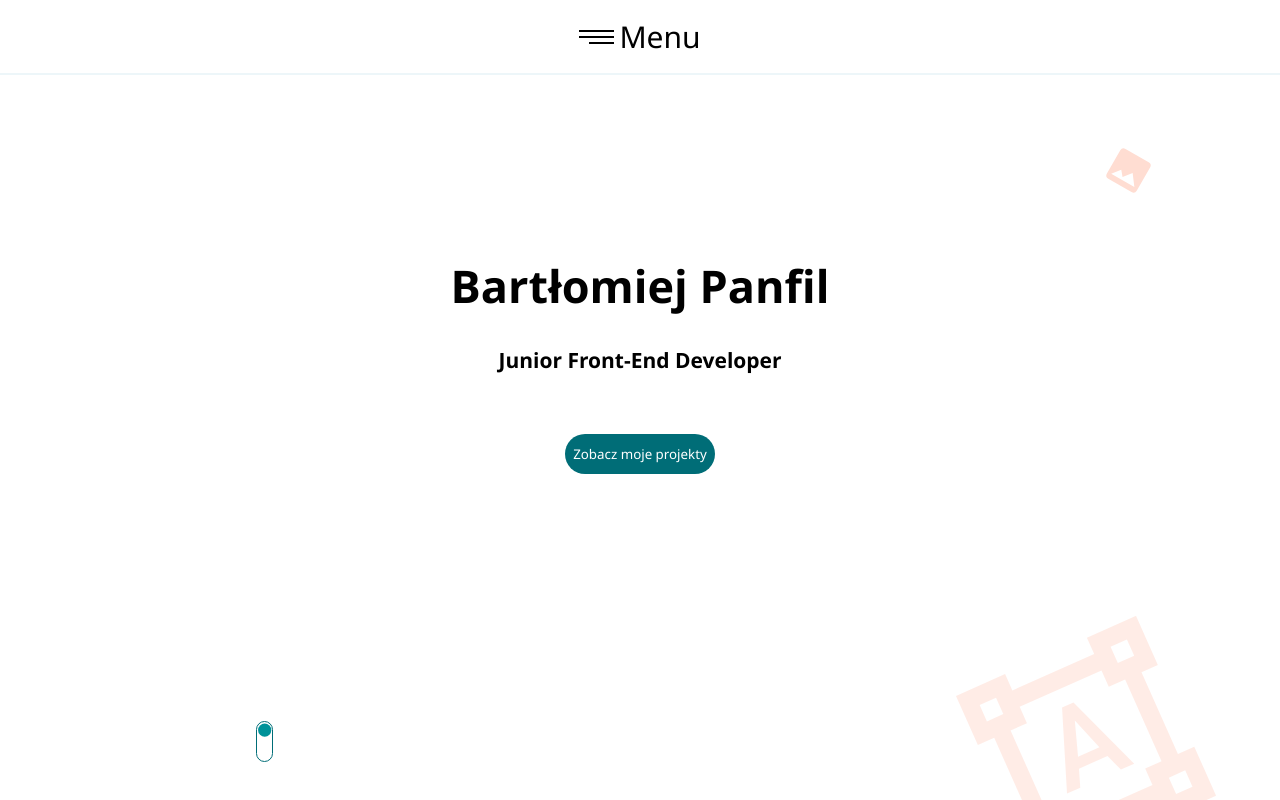
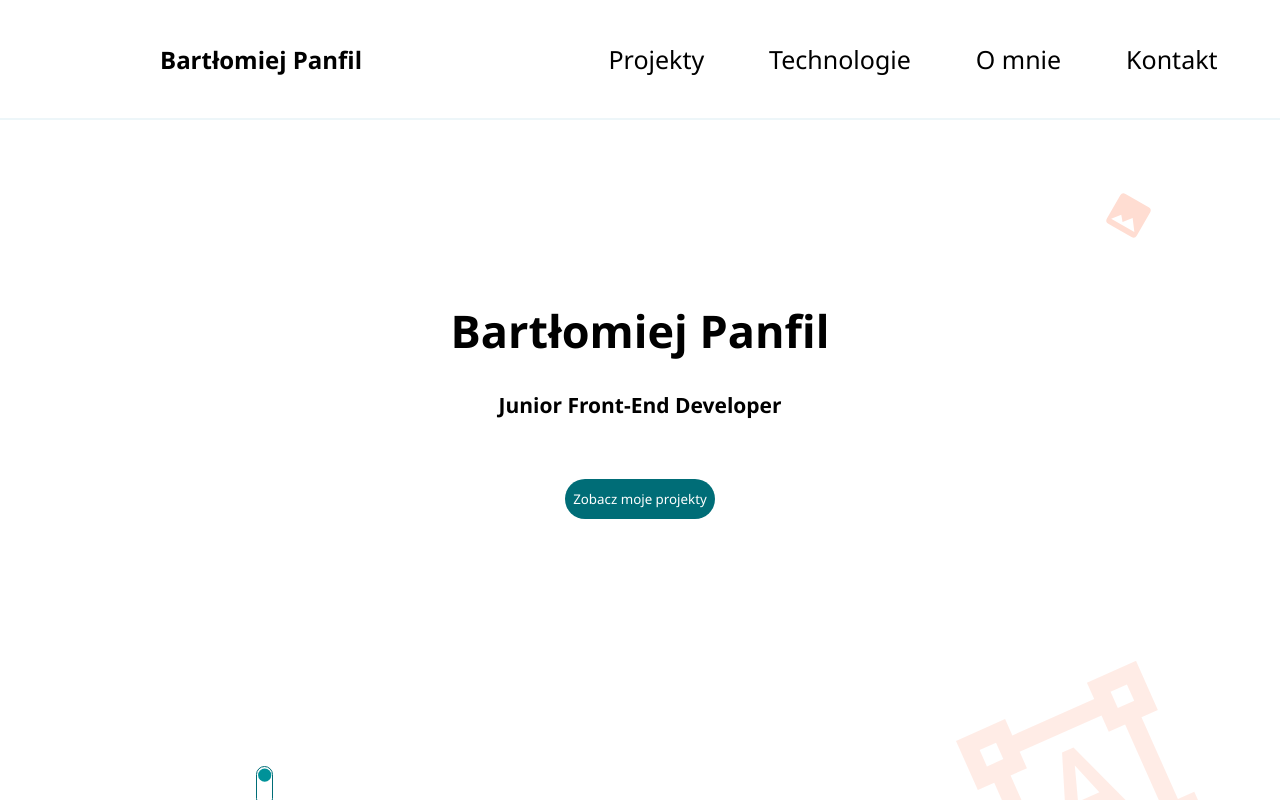
Before and after one commit to Bartlomiej95/MyWebsite, a React (Create React App) app: page / in a window 1280 px wide. Shown: the top 800 px of the page. Built offline with nearby package versions, Linux system fonts and the light colour scheme; what react-animations would draw is missing.

Commit message:
Create header in desktop view

```diff
--- a/src/molecules/FlyoutMenu/FlyoutMenu.js
+++ b/src/molecules/FlyoutMenu/FlyoutMenu.js
@@ -1,11 +1,10 @@
 import styled, { css, keyframes } from 'styled-components';
 import { Link } from 'react-scroll';
-import { fadeInDown, fadeInUp } from 'react-animations';
+import { fadeInDown } from 'react-animations';
 import exitIcon from '../../assets/exit.svg';
 import { MenuHeading } from '../../components/Heading/Heading';
 
 const FlyoutMenuAnimation = keyframes`${fadeInDown}`;
-const ExitMenuAnimation = keyframes`${fadeInUp}`;
 
 const Wrapper = styled.div`
     position: relative;
@@ -14,6 +13,10 @@ const Wrapper = styled.div`
     height: 100vh;
     display: none;
     animation: .3s ${FlyoutMenuAnimation};
+
+    @media(min-width: 1280px){
+        display:none;
+    }
 
 
     ${({ showMenu }) => showMenu
--- a/src/organisms/Header/Header.js
+++ b/src/organisms/Header/Header.js
@@ -1,5 +1,6 @@
-import react, { useState } from 'react';
+import React, { useState } from 'react';
 import styled, { css } from 'styled-components';
+import { Link } from 'react-scroll';
 import menuIcon from '../../assets/menuIcon.svg';
 import FlyoutMenu from '../../molecules/FlyoutMenu/FlyoutMenu';
 import { MenuHeading } from '../../components/Heading/Heading';
@@ -18,11 +19,63 @@ const HeaderWrapper = styled.header`
     z-index: 5;
     cursor: pointer;
 
+    @media(min-width: 1280px) {
+        display: none;
+    }
+
     img {
         margin-right: 5px;
     }
 `;
 
+const HeaderWrapperDesktop = styled.header`
+
+    @media(min-width: 1280px){
+        display: flex;
+        flex-direction: row;
+        flex-wrap: nowrap;
+        justify-content: space-between;
+        height: ${({ theme }) => theme.Header.desktopHeight};
+        border-bottom: ${({ theme }) => theme.Header.borderBottom} solid #EDF6F9;
+    }
+
+`;
+
+const LeftSide = styled.div`
+     @media(min-width: 1280px) {
+        height: 100%;
+        line-height: ${({ theme }) => theme.Header.desktopHeight};
+        width: 20vw;
+        margin: 0 auto;
+    }
+`;
+
+const Navigation = styled.nav`
+    @media(min-width: 1280px) {
+        display: block;
+        width: 55vw;
+        height: 100%;
+        padding-right: 30px;
+    }
+`;
+
+const WrapperUl = styled.ul`
+    @media(min-width: 1280px) {
+        display: flex;
+        flex-direction: row;
+        flex-wrap: nowrap;
+        align-items: center;
+        justify-content: space-around;
+        width: 100%;
+        height:100%;
+    }
+`;
+
+const NavLink = styled(Link)`
+    display: block;
+    font-size: 25px;
+    cursor: pointer;
+`;
 
 const Header = () => {
 
@@ -41,10 +94,61 @@ const Header = () => {
         <>
             {
                 !visibilityFlyoutMenu && (
-                    <HeaderWrapper onClick={(e) => handleClick(e)}>
-                        <img src={menuIcon} alt="ikona menu"/>
-                        <MenuHeading>Menu</MenuHeading>
-                    </HeaderWrapper>
+                    <>
+                        <HeaderWrapper onClick={(e) => handleClick(e)}>
+                            <img src={menuIcon} alt="ikona menu"/>
+                            <MenuHeading>Menu</MenuHeading>
+                        </HeaderWrapper>
+                        <HeaderWrapperDesktop>
+                            <LeftSide>
+                                <h2>Bartłomiej Panfil</h2>
+                            </LeftSide>
+                            <Navigation>
+                                <WrapperUl>
+                                <NavLink
+                                    activeClass="active"
+                                    to="projects"
+                                    spy={true}
+                                    smooth={true}
+                                    duration={500}
+                                    isDynamic={true}
+                                >
+                                    Projekty
+                                </NavLink>
+                                <NavLink
+                                    activeClass="active"
+                                    to="tech"
+                                    spy={true}
+                                    smooth={true}
+                                    duration={750}
+                                    isDynamic={true}
+                                >
+                                    Technologie
+                                </NavLink>
+                                <NavLink
+                                    activeClass="active"
+                                    to="about"
+                                    spy={true}
+                                    smooth={true}
+                                    duration={1000}
+                                    isDynamic={true}
+                                >
+                                    O mnie
+                                </NavLink>
+                                <NavLink
+                                    activeClass="active"
+                                    to="contact"
+                                    spy={true}
+                                    smooth={true}
+                                    duration={1250}
+                                    isDynamic={true}
+                                >
+                                    Kontakt
+                                </NavLink>
+                                </WrapperUl>
+                            </Navigation>
+                        </HeaderWrapperDesktop>
+                    </>
                 )
             }
 
--- a/src/theme/mainTheme.js
+++ b/src/theme/mainTheme.js
@@ -8,6 +8,7 @@ export const theme = {
 
     Header: {
         mobileHeight: '75px',
+        desktopHeight: '120px',
         borderBottom: '2px',
     },
 
```
